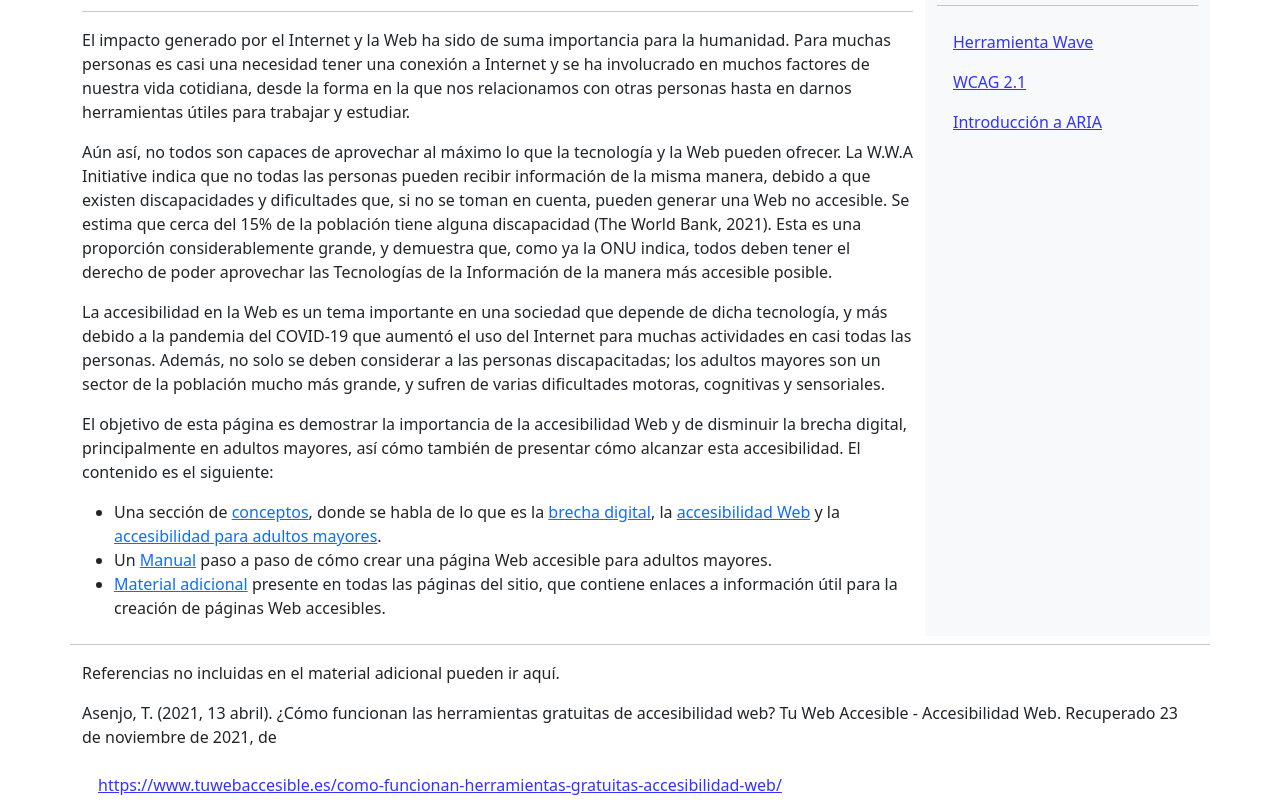
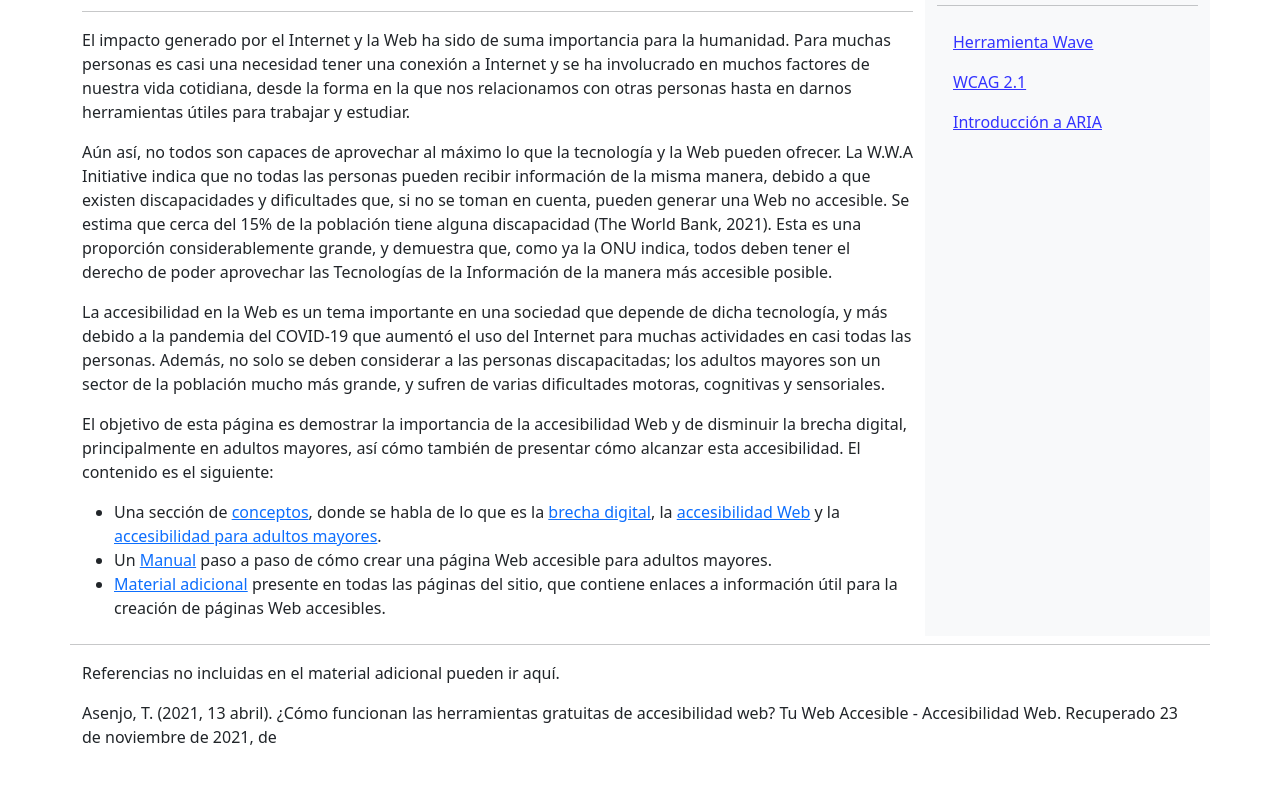
Before and after one commit to squesadav/Proyecto-Accesibilidad-y-la-Brecha-Digital, a plain HTML site: page index.html in a window 1280 px wide. Shown: the part 125-930 px from the top of the page. After the commit the page ends 906 px from the top, so only its background shows below. Drawn offline with nearby package versions, Linux system fonts and the light colour scheme.

Commit message:
Cambio 3 en visuales referencias

```diff
--- a/index.html
+++ b/index.html
@@ -137,7 +137,7 @@
 				<a href="https://www.tuwebaccesible.es/como-funcionan-herramientas-gratuitas-accesibilidad-web/"
 					title="¿Cómo funcionan las herramientas gratuitas de accesibilidad web?"
 					style="color: #3333FF; text-decoration: underline;"
-					class="nav-link">https://www.tuwebaccesible.es/como-funcionan-herramientas-gratuitas-accesibilidad-web/
+					class="nav-link">
 				</a>
 		</footer>
     </body>
```
